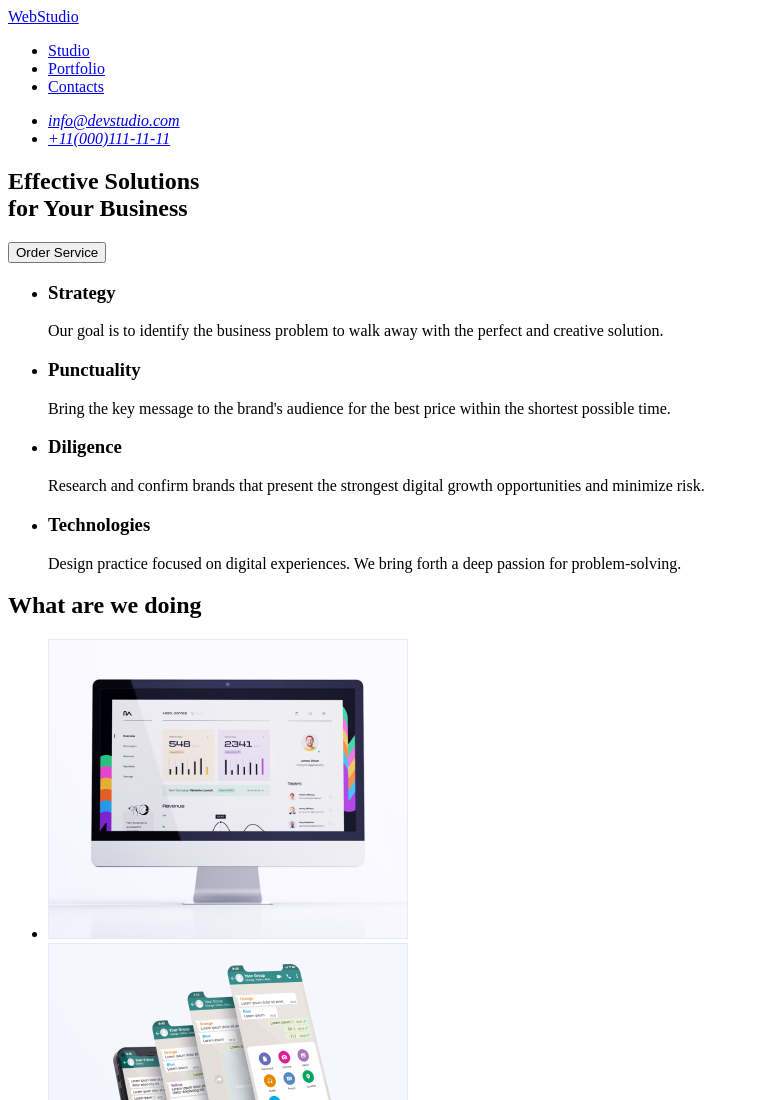
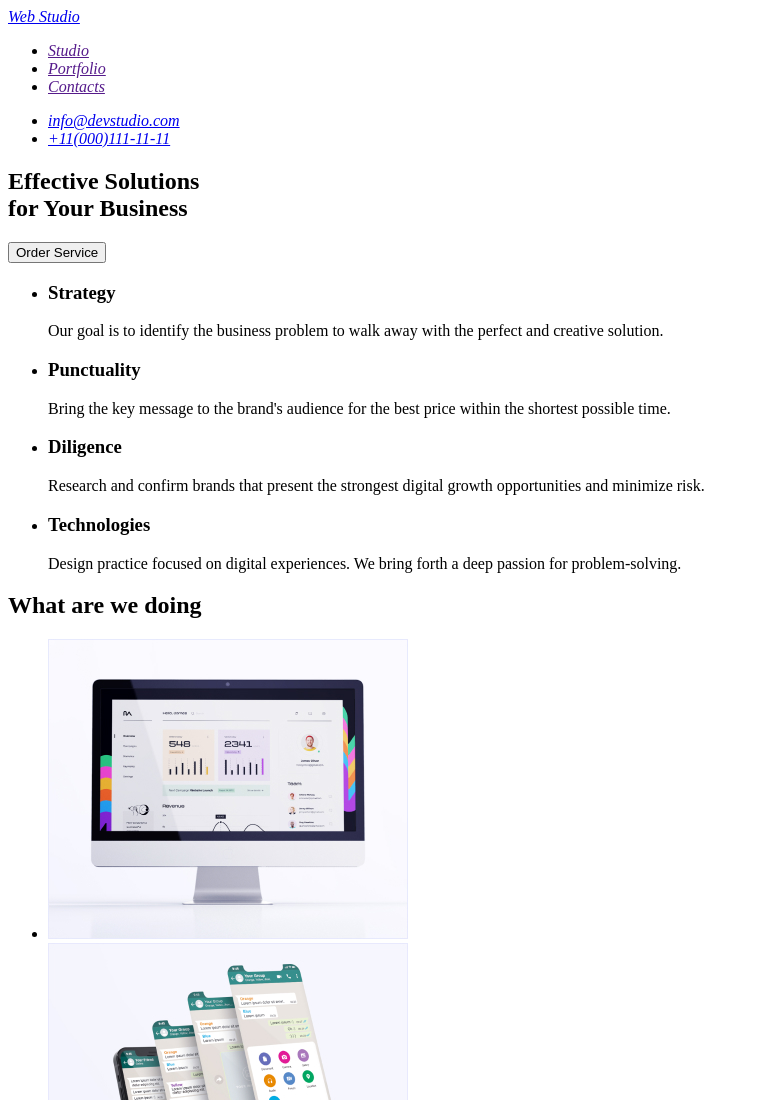
Before and after one commit to Alex-diver/goit-markup-hw-01, a plain HTML site: page index.html in a window 1280 px wide. Shown: the top 1100 px of the page, without its empty margins (0-759 px from the left). Drawn offline with Linux system fonts and the light colour scheme.

Commit message:
first commit

```diff
--- a/index.html
+++ b/index.html
@@ -10,13 +10,14 @@
     <!--Шапка сторінки-->
     <header>
       <nav>
-          <a href="./index.html"><span>Web</span>Studio</a>
+      <address>
+        <a href="./index.html">Web Studio</a>
         <ul>
-          <li><a href="Studio">Studio</a></li>
-          <li><a href="Portfolio">Portfolio</a></li>
-          <li><a href="Contacts">Contacts</a></li>
+          <li><a href="">Studio</a></li>
+          <li><a href="">Portfolio</a></li>
+          <li><a href="">Contacts</a></li>
         </ul>
-      <address>
+
         <ul>
           <li><a href="mailto:info@devstudio.com">info@devstudio.com</a></li>
           <li><a href="tel:+110001111111">+11(000)111-11-11</a></li>
```
